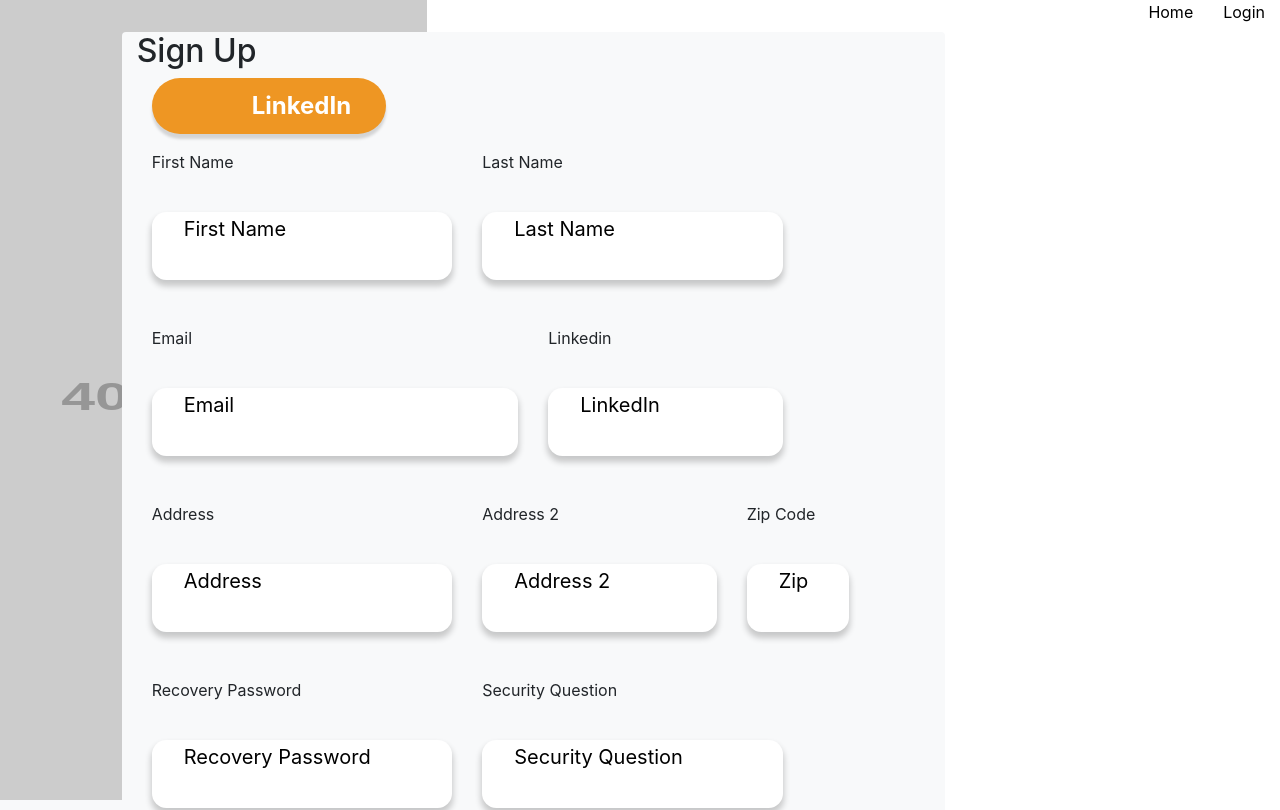
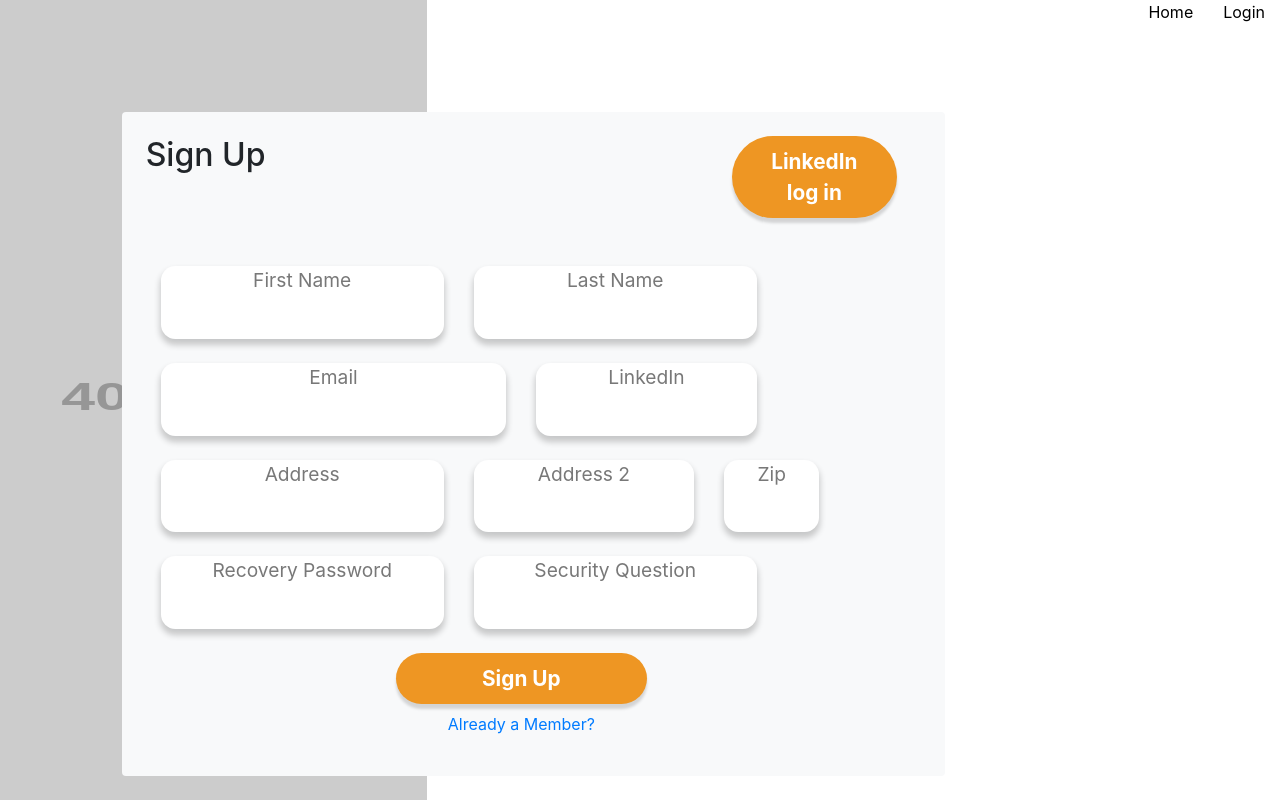
Before and after one commit to livio-zanardo/peoplebudget, a React (Create React App) app in the folder view/: page /register in a window 1280 px wide. Shown: the top 810 px of the page. Built offline with nearby package versions, Linux system fonts and the light colour scheme.

Commit message:
updated css for input and button components. Updated login and register pages

```diff
--- a/view/src/components/Button/index.module.css
+++ b/view/src/components/Button/index.module.css
@@ -4,10 +4,10 @@
     width: 100%;
     height: auto;
     padding: 10px;
-    padding-left: 100px;
-    padding-right: 100px;
+    padding-left: 25px;
+    padding-right: 25px;
     border-radius: 50px;
-    font-size: 150%;
+    font-size: 1.3em;
     border: none;
     font-weight: 700;
     box-sizing: border-box;
--- /dev/null
+++ b/view/src/components/Inputv2/index.jsx
@@ -0,0 +1,33 @@
+import React, { useState } from 'react';
+import style from './index.module.css';
+
+const Input = (props) => {
+    const [input, setInput] = useState('');
+    const [focus, setFocus] = useState(false);
+
+    const onChangeHandler = (event) => {
+        setInput(event.target.value);
+    };
+
+    return (
+        <div className={`${style.container}`}>
+            <label
+                className={`${input.length > 0 ? style.labelUp : style.label}`}
+                htmlFor={`${props.name}`}
+            >
+                {props.placeholder}
+            </label>
+            <input
+                className={`${style.input}`}
+                name={`${props.name}`}
+                id={`${props.name}`}
+                value={input}
+                type={`${props.type}`}
+                // placeholder={props.placeholder}
+                onChange={onChangeHandler}
+            ></input>
+        </div>
+    );
+};
+
+export default Input;
--- /dev/null
+++ b/view/src/components/Inputv2/index.module.css
@@ -0,0 +1,57 @@
+.container {
+    background-color: white;
+    width: 100%;
+    height: auto;
+    margin: 10px 0px; /* TB RL */
+    padding:  10px 10px 5px 15px; /* TB RL */
+    border: none;
+    border-radius: 0.9em;
+    box-shadow: 0px 5px 6px 1px rgba(0, 0, 0, 0.2); /* X Y Blr Sprd Clr */
+}
+
+@keyframes labelAnimation {
+    from {
+        transform: translateY(0px);
+    }
+    to {
+        transform: translateY(-25px);
+    }
+}
+.label {
+    color: rgb(120, 120, 120, 1);
+    display: block;
+    margin: 0px 0px 0px 0px; /* T R B L */
+    font-size: 1.2em;
+    font-weight: 400;
+}
+
+.labelUp {
+    color: rgb(0, 0, 0);
+    display: block;
+    margin: 0px 0px 0px 0px; /* T R B L */
+    font-size: 1.4em;
+    font-weight: 400;
+    animation: labelAnimation 0.3s;
+    transform: translateY(-20px);
+}
+
+.input {
+    width: 100%;
+    height: auto;
+    /*margin: 0px 0px 4px 0px; /* T R B L */
+    margin: 0px 0px 0px 0px; /* T R B L */
+    border: none;
+    outline: none;
+    color: rgba(120, 120, 120, 1) /*rgb(238, 150, 35, 1)*/;
+    font-weight: 500;
+    font-size: 1.2em;
+    background-color: rgba(0, 0, 0, 0);
+    caret-color: rgb(120, 120, 120, 1) /*rgb(238, 150, 35, 1)*/;
+}
+
+.input::placeholder {
+    color: rgb(0, 0, 0);
+    font-size: 20px;
+    font-weight: 400;
+    padding: 0px 0px; /* TB RL */
+}
--- /dev/null
+++ b/view/src/components/Inputv3/index.jsx
@@ -0,0 +1,33 @@
+import React, { useState } from 'react';
+import style from './index.module.css';
+
+const Input = (props) => {
+    const [input, setInput] = useState('');
+    const [focus, setFocus] = useState(false);
+
+    const onChangeHandler = (event) => {
+        setInput(event.target.value);
+    };
+
+    return (
+        <div className={`${style.container}`}>
+            <label
+                className={`${input.length > 0 ? style.labelUp : style.label}`}
+                htmlFor={`${props.name}`}
+            >
+                {props.placeholder}
+            </label>
+            <input
+                className={`${style.input}`}
+                name={`${props.name}`}
+                id={`${props.name}`}
+                value={input}
+                type={`${props.type}`}
+                // placeholder={props.placeholder}
+                onChange={onChangeHandler}
+            ></input>
+        </div>
+    );
+};
+
+export default Input;
--- /dev/null
+++ b/view/src/components/Inputv3/index.module.css
@@ -0,0 +1,54 @@
+.container {
+    background-color: white;
+    width: 100%;
+    height: auto;
+    border: none;
+    border-radius: 0.9em;
+    box-shadow: 0px 5px 6px 1px rgba(0, 0, 0, 0.2); /* X Y Blr Sprd Clr */
+}
+
+/* @keyframes labelAnimation {
+    from {
+        transform: translateY(0px);
+    }
+    to {
+        transform: translateY(-25px);
+    }
+} */
+.label {
+    color: rgb(120, 120, 120, 1);
+    display: block;
+    font-size: 1.2em;
+    font-weight: 400;
+    text-align: center;
+}
+
+.labelUp {
+    color: rgb(0, 0, 0);
+    display: block;
+    font-size: 1.2em;
+    font-weight: 400;
+    text-align: center;
+    /* animation: labelAnimation 0.3s;
+    transform: translateY(-15px); */
+}
+
+.input {
+    width: 100%;
+    height: auto;
+    margin: 0px 0px 4px 0px; /* T R B L*/
+    padding: 3px 0px 0px 10px; /* T R B L */
+    border: none;
+    outline: none;
+    color: rgba(120, 120, 120, 1) /*rgb(238, 150, 35, 1)*/;
+    font-weight: 500;
+    font-size: 1.2em;
+    background-color: rgba(0, 0, 0, 0);
+    caret-color: rgb(120, 120, 120, 1) /*rgb(238, 150, 35, 1)*/;
+}
+
+.input::placeholder {
+    color: rgb(0, 0, 0);
+    font-weight: 400;
+    padding: 0px 0px; /* TB RL */
+}
--- a/view/src/pages/Login.jsx
+++ b/view/src/pages/Login.jsx
@@ -1,11 +1,10 @@
 import React, { useState, useRef } from 'react';
-import Input from '../components/Input/index';
+import Input from '../components/Inputv2/index';
 import Button from '../components/Button/index';
 import { useHistory } from 'react-router-dom';
 import Navbar from '../components/Navbar/index';
 
 const Login = () => {
-
     const [value, setValue] = useState('');
     const nameForm = useRef(null);
 
@@ -14,7 +13,7 @@ const Login = () => {
     const handleClickEvent = () => {
         const form = nameForm.current;
         //alert(`${form['email'].value} ${form['password'].value}`);
-        history.push("/proposals");
+        history.push('/proposals');
     };
 
     return (
@@ -24,7 +23,12 @@ const Login = () => {
                     <img src="https://via.placeholder.com/400x1200" className="w-100 vh-100" />
                 </div>
                 <div className="col-sm-8 ">
-                    <Navbar options={[{ text: 'home', link: '/', auth: 0 }, { text: 'register', link: '/register', auth: 0 }]}/>
+                    <Navbar
+                        options={[
+                            { text: 'home', link: '/', auth: 0 },
+                            { text: 'register', link: '/register', auth: 0 }
+                        ]}
+                    />
                     <div
                         className=""
                         style={{ position: 'relative', top: '5vh', bottom: '50vh', left: '1vh' }}
@@ -36,9 +40,10 @@ const Login = () => {
                                 </div>
                             </div>
                             <div className="row">
-                                <div className="col pb-3">
+                                <div className="col-sm-8 pb-3">
                                     {' '}
                                     <Input
+                                        name="email"
                                         className="form-control"
                                         type="email"
                                         placeholder="Email"
@@ -46,18 +51,24 @@ const Login = () => {
                                 </div>
                             </div>
                             <div className="row">
-                                <div className="col pb-3">
+                                <div className="col-sm-8 pb-3">
                                     {' '}
                                     <Input
+                                        name="password"
                                         className="form-control"
                                         type="password"
                                         placeholder="Password"
                                     />
                                 </div>
                             </div>
-                            <div className="row">
-                                <div className="col-4 ml-auto align-self-end">
-                                <Button className="btn btn-block btn-primary" onClick={handleClickEvent}>Login</Button>
+                            <div className="row justify-content-center ml-0">
+                                <div className="col-4 ml-auto ">
+                                    <Button
+                                        className="btn btn-block active"
+                                        onClick={handleClickEvent}
+                                    >
+                                        Login
+                                    </Button>
                                 </div>
                             </div>
                         </div>
--- a/view/src/pages/UserRegistration.jsx
+++ b/view/src/pages/UserRegistration.jsx
@@ -2,7 +2,7 @@ import React, { useState } from 'react';
 import axios from 'axios';
 import { Form, FormGroup, Label } from 'reactstrap';
 import { Redirect } from 'react-router';
-import Input from '../components/Input/index';
+import Input from '../components/Inputv3/index';
 import Button from '../components/Button/index';
 import { Link } from 'react-router-dom';
 import Navbar from '../components/Navbar/index';
@@ -67,16 +67,19 @@ const UserRegistration = () => {
                             { text: 'Login', link: '/login', auth: 0 }
                         ]}
                     />
-                    <div className="col mt-2 bg-light rounded" style={{ left: '-40vh'}}> {/*form div*/}
-                        <h2>Sign Up</h2>
-                        <FormGroup className="col-4 mr-auto">
-                            <a href="https://www.linkedin.com/home">
-                                <Button className="btn btn-info">LinkedIn</Button>
-                            </a>
-                        </FormGroup>
-                        <div className="row mx-auto">
-                            <FormGroup className="col-md-5 ">
-                                <Label>First Name</Label>
+                    <div className="col-lg mt-2 pl-3 bg-light rounded p-4 pr-5" style={{ top: '10vh',left: '-40vh', width: '90vw' }}>
+                        {' '}
+                        {/*form div*/}
+                        <div className="row">
+                            <div className="col h2">Sign Up</div>
+                            <div className="col-3 mr-auto">
+                                <a href="https://www.linkedin.com/home">
+                                    <Button className="btn btn-info">LinkedIn log in</Button>
+                                </a>
+                            </div>
+                        </div>
+                        <div className="row mx-auto mt-5">
+                            <FormGroup className="col-sm-5 ">
                                 <Input
                                     type="text"
                                     placeholder="First Name"
@@ -84,8 +87,7 @@ const UserRegistration = () => {
                                     onChange={(e) => setFirstName(e.target.value)}
                                 />
                             </FormGroup>
-                            <FormGroup className="col-md-5 ">
-                                <Label>Last Name</Label>
+                            <FormGroup className="col-sm-5 ">
                                 <Input
                                     type="text"
                                     placeholder="Last Name"
@@ -94,9 +96,8 @@ const UserRegistration = () => {
                                 />
                             </FormGroup>
                         </div>
-                        <div className="row mx-auto">
+                        <div className="row mx-auto mt-2">
                             <FormGroup className="col-md-6">
-                                <Label>Email</Label>
                                 <Input
                                     type="email"
                                     placeholder="Email"
@@ -105,7 +106,6 @@ const UserRegistration = () => {
                                 />
                             </FormGroup>
                             <FormGroup className="col-md-4">
-                                <Label>Linkedin</Label>
                                 <Input
                                     type="text"
                                     placeholder="LinkedIn"
@@ -114,9 +114,8 @@ const UserRegistration = () => {
                                 />
                             </FormGroup>
                         </div>
-                        <div className="row mx-auto">
+                        <div className="row mx-auto mt-2">
                             <FormGroup className="col-md-5">
-                                <Label>Address</Label>
                                 <Input
                                     type="text"
                                     placeholder="Address"
@@ -126,7 +125,6 @@ const UserRegistration = () => {
                             </FormGroup>
 
                             <FormGroup className="col-md-4">
-                                <Label>Address 2</Label>
                                 <Input
                                     type="text"
                                     placeholder="Address 2"
@@ -135,7 +133,6 @@ const UserRegistration = () => {
                                 />
                             </FormGroup>
                             <FormGroup className="col-md-2">
-                                <Label>Zip Code</Label>
                                 <Input
                                     type="text"
                                     placeholder="Zip"
@@ -144,9 +141,8 @@ const UserRegistration = () => {
                                 />
                             </FormGroup>
                         </div>
-                        <div className="row mx-auto">
+                        <div className="row mx-auto mt-2">
                             <FormGroup className="col-md-5">
-                                <Label>Recovery Password</Label>
                                 <Input
                                     type="password"
                                     placeholder="Recovery Password"
@@ -155,7 +151,6 @@ const UserRegistration = () => {
                                 />
                             </FormGroup>
                             <FormGroup className="col-md-5">
-                                <Label>Security Question</Label>
                                 <Input
                                     type="text"
                                     placeholder="Security Question"
@@ -164,16 +159,15 @@ const UserRegistration = () => {
                                 />
                             </FormGroup>
                         </div>
-
                         <FormGroup>
-                            <div class="d-flex justify-content-center">
-                                <div class="col-md-4">
-                                    <div class="row">
+                            <div className="d-flex justify-content-center">
+                                <div className="col-4 mt-2">
+                                    <div className="row">
                                         <Button className="btn btn-block" onClick={handleOnSubmit}>
                                             Sign Up
                                         </Button>
                                     </div>
-                                    <div class="row mt-2 d-flex justify-content-center">
+                                    <div className="row mt-2 d-flex justify-content-center">
                                         <Link to="/login">Already a Member?</Link>
                                     </div>
                                 </div>
```
